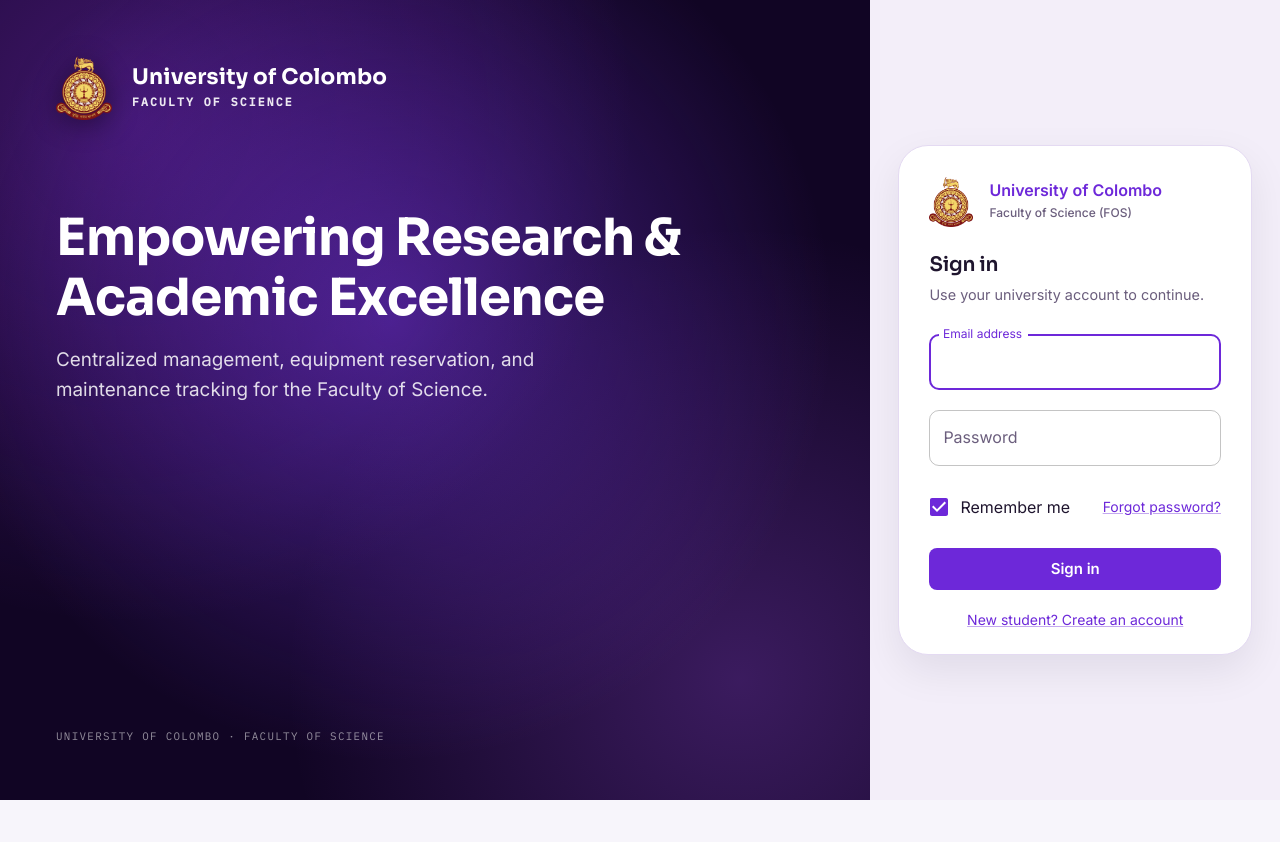
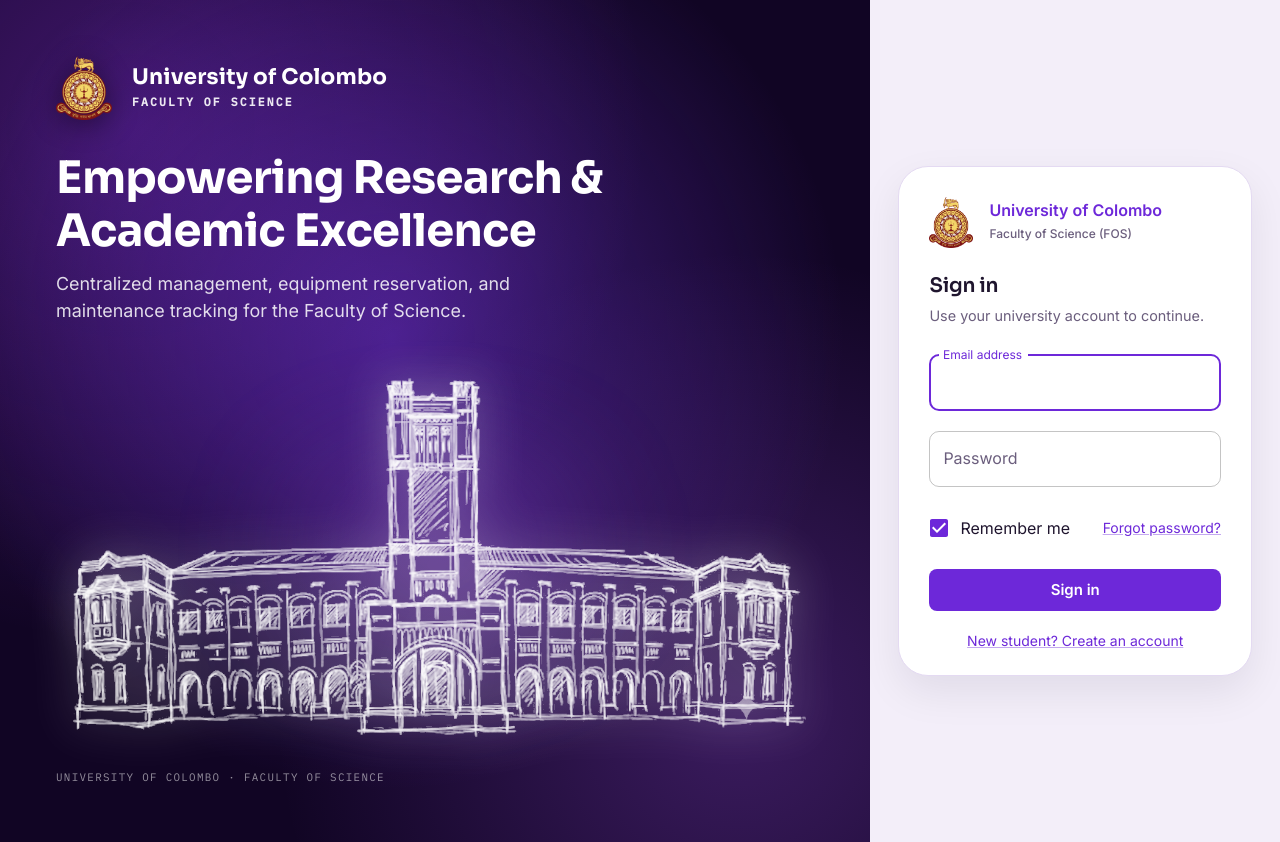
Before and after one commit to AceVuntrid/IT3003, a React (Vite) app in the folder frontend/: page /login in a window 1280 px wide. Before the commit the page ends 800 px from the top, so only its background shows below. Built offline with nearby package versions, Linux system fonts and the light colour scheme; no server answers; some icons are missing.

Commit message:
Place transparent white building sketch image on login page hero section

```diff
--- a/frontend/src/pages/auth/AuthShell.tsx
+++ b/frontend/src/pages/auth/AuthShell.tsx
@@ -47,13 +47,64 @@
         </Stack>
 
         {/* Title Banner - Positioned Lower & Continuous Text */}
-        <Box sx={{ zIndex: 2, mt: 11, mb: 'auto', maxWidth: 640 }}>
-          <Typography sx={{ fontFamily: displayFont, fontWeight: 700, fontSize: { md: '2.6rem', lg: '3.2rem' }, lineHeight: 1.18, mb: 2, letterSpacing: '-0.015em' }}>
+        <Box sx={{ zIndex: 2, mt: 4, mb: 1, maxWidth: 640 }}>
+          <Typography sx={{ fontFamily: displayFont, fontWeight: 700, fontSize: { md: '2.3rem', lg: '2.8rem' }, lineHeight: 1.18, mb: 1.5, letterSpacing: '-0.015em' }}>
             Empowering Research &amp; Academic Excellence
           </Typography>
-          <Typography sx={{ color: 'rgba(255,255,255,0.85)', fontSize: { md: '1.08rem', lg: '1.18rem' }, lineHeight: 1.6, maxWidth: 560 }}>
+          <Typography sx={{ color: 'rgba(255,255,255,0.85)', fontSize: { md: '1.02rem', lg: '1.12rem' }, lineHeight: 1.55, maxWidth: 560 }}>
             Centralized management, equipment reservation, and maintenance tracking for the Faculty of Science.
           </Typography>
+        </Box>
+
+        {/* Middle/Lower Hero Area: Transparent White Building Sketch */}
+        <Box
+          sx={{
+            zIndex: 2,
+            my: 'auto',
+            py: 1,
+            display: 'flex',
+            flexDirection: 'column',
+            alignItems: 'center',
+            justifyContent: 'center',
+            position: 'relative',
+            width: '100%',
+          }}
+        >
+          {/* Ambient Purple Glow */}
+          <Box
+            sx={{
+              position: 'absolute',
+              width: 520,
+              height: 260,
+              borderRadius: '50%',
+              background: 'radial-gradient(circle, rgba(168,85,247,0.30) 0%, rgba(109,40,217,0) 70%)',
+              filter: 'blur(42px)',
+              pointerEvents: 'none',
+              zIndex: 1,
+            }}
+          />
+
+          {/* Transparent PNG Building Sketch — Pure White Sketch Lines Only */}
+          <Box
+            component="img"
+            src="/assets/university_building.png"
+            alt="University Main Building Line Sketch"
+            sx={{
+              width: '100%',
+              maxWidth: 820,
+              maxHeight: 420,
+              objectFit: 'contain',
+              filter: 'drop-shadow(0 0 24px rgba(255,255,255,0.45)) brightness(1.15)',
+              opacity: 0.98,
+              zIndex: 2,
+              transform: 'translateY(10px)',
+              transition: 'transform 0.4s ease, filter 0.4s ease',
+              '&:hover': {
+                transform: 'translateY(10px) scale(1.02)',
+                filter: 'drop-shadow(0 0 34px rgba(255,255,255,0.7)) brightness(1.2)',
+              },
+            }}
+          />
         </Box>
 
         {/* Footer */}
```
Also changed, not shown: frontend/public/assets/university_building.png (added), frontend/public/assets/university_building_clean.png (added).
